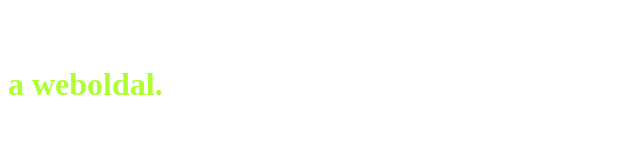
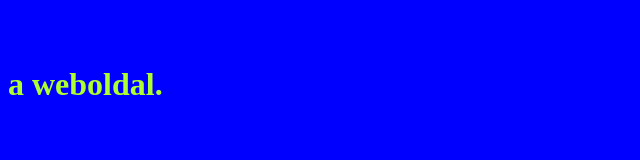
Before and after one commit to JaniGITJANIKA/JaniGITHUBJANIKA.io, a plain HTML site: page index.html in a window 1280 px wide. Shown: the whole page, without its empty margins (0-640 px from the left). Drawn offline with Linux system fonts and the light colour scheme.

Commit message:
css kék

```diff
--- a/index.html
+++ b/index.html
@@ -6,7 +6,7 @@
 <link rel="stylesheet" href="style.css">
 </head>
 <body>
-    <h1 style="color: white;">Még nincs kész<h1>
+    <h1 style="color: blue;">Még nincs kész<h1>
     <h1 style="color:greenyellow">a weboldal.</h1>
 </body>
 </html>
--- a/style.css
+++ b/style.css
@@ -1,7 +1,7 @@
-background body {
+body {
     width: 100%;
     height: 100vh;
     overflow-x: hidden;
     color: white;
-    background-color: #ee5555;
+    background-color: blue;
 }
```
